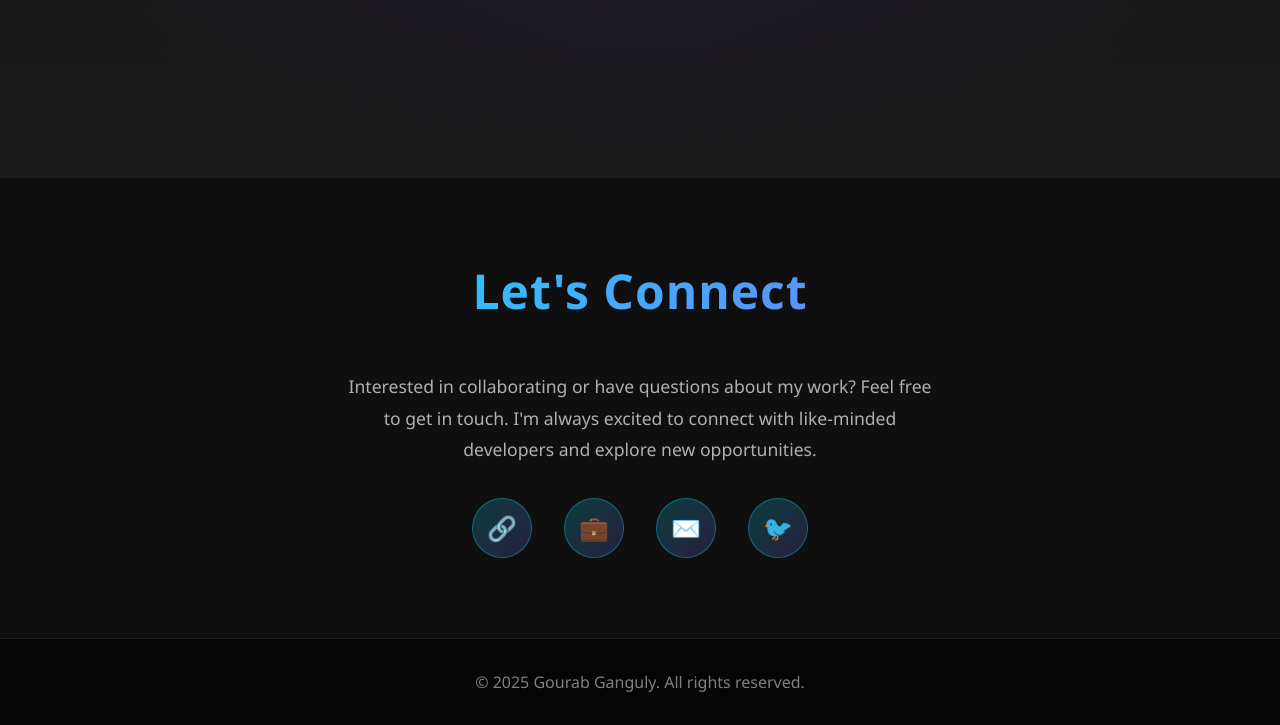
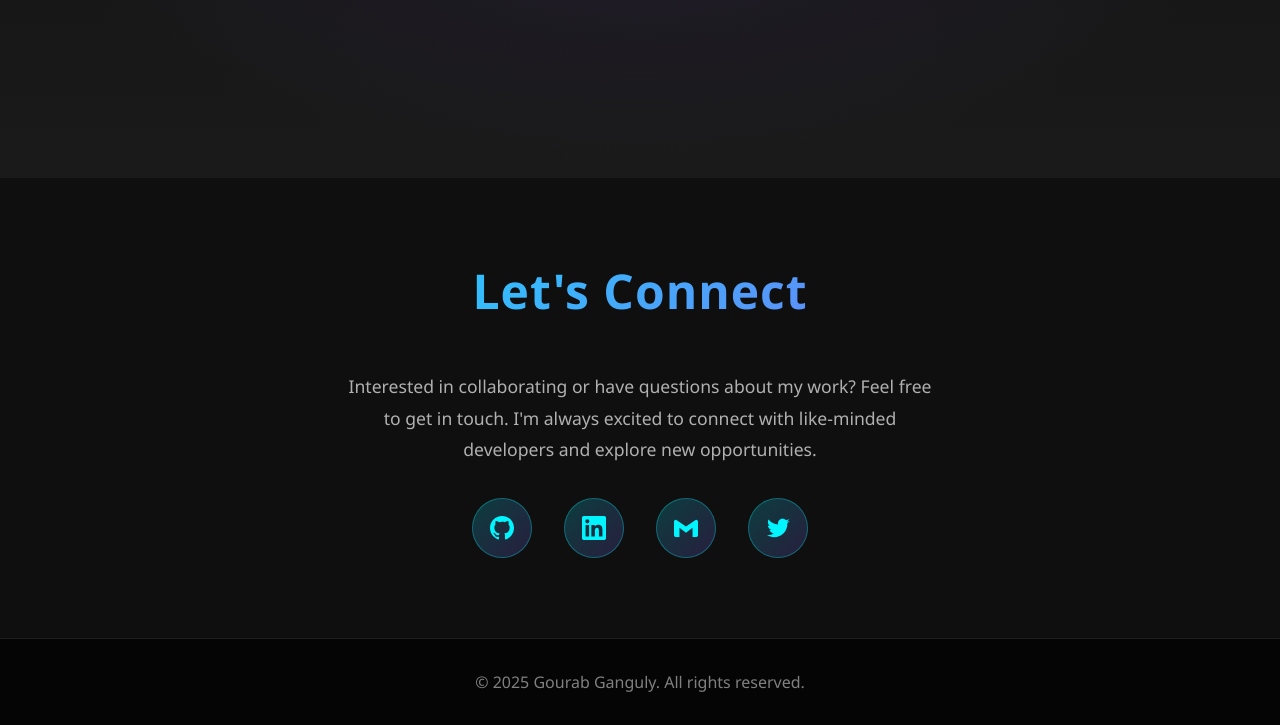
Before and after one commit to Gouraboo/Gouraboo.github.io, a plain HTML site: page index.html in a window 1280 px wide. Shown: the part 2514-3239 px from the top of the page. Drawn offline with Linux system fonts and the light colour scheme.

```diff
--- a/index.html
+++ b/index.html
@@ -473,6 +473,14 @@
             overflow: hidden;
         }
 
+        .social-link svg {
+            width: 24px;
+            height: 24px;
+            fill: currentColor;
+            position: relative;
+            z-index: 2;
+        }
+
         .social-link::before {
             content: '';
             position: absolute;
@@ -658,10 +666,18 @@
         <div class="contact-content fade-in">
             <p>Interested in collaborating or have questions about my work? Feel free to get in touch. I'm always excited to connect with like-minded developers and explore new opportunities.</p>
             <div class="social-links">
-                <a href="#" class="social-link" title="GitHub">🔗</a>
-                <a href="#" class="social-link" title="LinkedIn">💼</a>
-                <a href="#" class="social-link" title="Email">✉️</a>
-                <a href="#" class="social-link" title="Twitter">🐦</a>
+                <a href="#" class="social-link" title="GitHub" target="_blank" rel="noopener noreferrer">
+                    <svg viewBox="0 0 24 24"><path d="M12 0C5.37 0 0 5.37 0 12c0 5.3 3.438 9.8 8.205 11.387.6.113.82-.258.82-.577 0-.285-.01-1.04-.016-2.04-3.338.725-4.042-1.61-4.042-1.61-.546-1.385-1.333-1.754-1.333-1.754-1.09-.744.083-.729.083-.729 1.205.084 1.84 1.237 1.84 1.237 1.07 1.834 2.807 1.304 3.492.997.108-.775.42-1.305.763-1.605-2.665-.303-5.467-1.332-5.467-5.93 0-1.31.469-2.38 1.236-3.22-.124-.303-.536-1.524.117-3.176 0 0 1.008-.322 3.3 1.23a11.5 11.5 0 0 1 3.003-.404c1.02.005 2.047.138 3.003.404 2.29-1.552 3.297-1.23 3.297-1.23.655 1.652.243 2.873.12 3.176.77.84 1.235 1.91 1.235 3.22 0 4.61-2.807 5.624-5.48 5.92.43.372.814 1.103.814 2.222 0 1.604-.015 2.898-.015 3.293 0 .322.216.696.825.577C20.565 21.795 24 17.297 24 12c0-6.63-5.373-12-12-12"/></svg>
+                </a>
+                <a href="https://www.linkedin.com/in/gourab-ganguly-50bb96422?utm_source=share_via&utm_content=profile&utm_medium=member_ios" class="social-link" title="LinkedIn" target="_blank" rel="noopener noreferrer">
+                    <svg viewBox="0 0 24 24"><path d="M20.447 20.452h-3.554v-5.569c0-1.328-.027-3.037-1.852-3.037-1.853 0-2.136 1.445-2.136 2.939v5.667H9.351V9h3.414v1.561h.046c.477-.9 1.637-1.85 3.37-1.85 3.601 0 4.267 2.37 4.267 5.455v6.286zM5.337 7.433a2.062 2.062 0 1 1 0-4.124 2.062 2.062 0 0 1 0 4.124zM7.114 20.452H3.558V9h3.556v11.452zM22.225 0H1.771C.792 0 0 .774 0 1.729v20.542C0 23.227.792 24 1.771 24h20.451C23.2 24 24 23.227 24 22.271V1.729C24 .774 23.2 0 22.222 0h.003z"/></svg>
+                </a>
+                <a href="#" class="social-link" title="Email" target="_blank" rel="noopener noreferrer">
+                    <svg viewBox="0 0 24 24"><path d="M24 5.457v13.909c0 .904-.732 1.636-1.636 1.636h-3.819V11.73L12 16.64l-6.545-4.91v9.273H1.636A1.636 1.636 0 0 1 0 19.366V5.457c0-.223.047-.437.132-.63.176-.4.51-.732.94-.917a1.636 1.636 0 0 1 1.32.09L12 10.4l9.608-6.4a1.636 1.636 0 0 1 1.32-.09c.43.185.764.517.94.917.085.193.132.407.132.63z"/></svg>
+                </a>
+                <a href="#" class="social-link" title="Twitter" target="_blank" rel="noopener noreferrer">
+                    <svg viewBox="0 0 24 24"><path d="M23.643 4.937c-.835.37-1.732.62-2.675.733.962-.576 1.7-1.49 2.048-2.578-.9.534-1.897.922-2.958 1.13-.85-.904-2.06-1.47-3.4-1.47-2.572 0-4.658 2.086-4.658 4.66 0 .364.042.718.12 1.06-3.873-.195-7.304-2.05-9.602-4.868-.4.69-.63 1.49-.63 2.342 0 1.616.823 3.043 2.072 3.878-.764-.025-1.482-.234-2.11-.583v.06c0 2.257 1.605 4.14 3.737 4.568-.392.106-.803.162-1.227.162-.3 0-.593-.028-.877-.082.593 1.85 2.313 3.198 4.352 3.234-1.595 1.25-3.604 1.995-5.786 1.995-.376 0-.747-.022-1.112-.065 2.062 1.323 4.51 2.093 7.14 2.093 8.57 0 13.255-7.098 13.255-13.254 0-.2-.005-.402-.014-.602.91-.658 1.7-1.477 2.323-2.41z"/></svg>
+                </a>
             </div>
         </div>
     </section>
```
